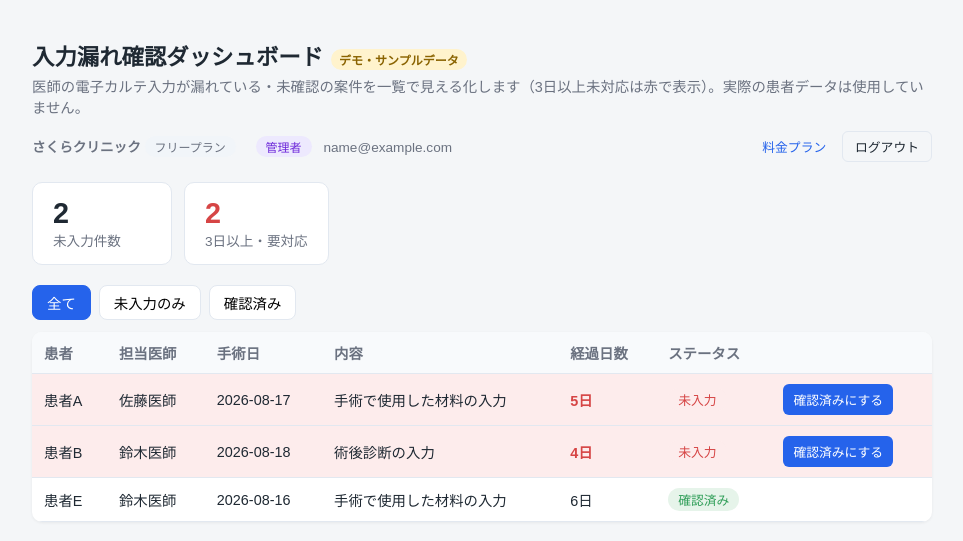
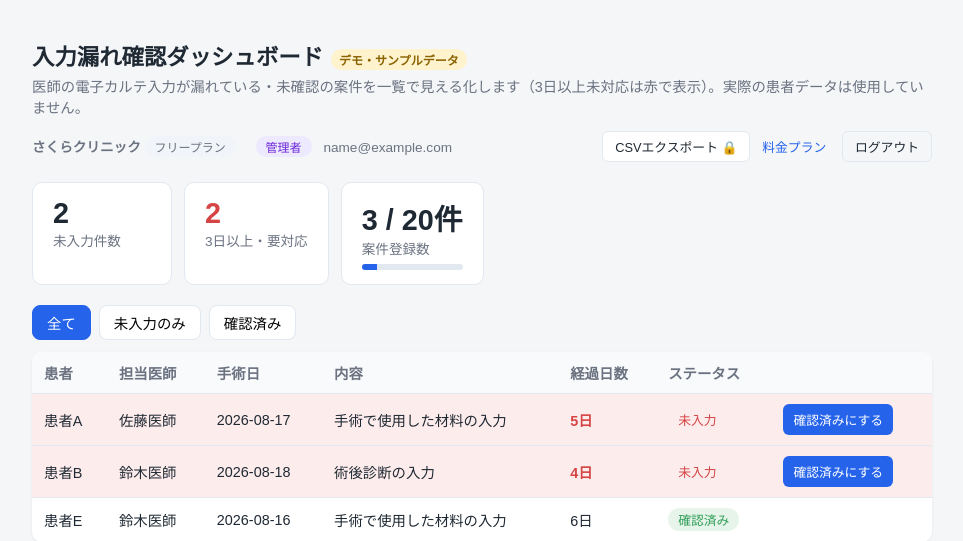
Before and after one commit to HelloJasmin999/nyuryoku-check-dashboard, a Flask app: page / in a window 1280 px wide. Shown: the top 541 px of the page, without its empty margins (158-1121 px from the left). Run offline with Flask 3, Linux system fonts and the light colour scheme; the visitor is signed in with stand-in values (Sample User, id 1); data comes from the database, SQL or seed files in the repository.

Commit message:
feat: プラン制限とメータリング（CSVエクスポートの機能ゲート・使用量可視化・アップグレード導線）
第20回課題。フリー/プロの使用量制限（20件）自体は第18回から存在していたため、
今回は新たにCSVエクスポートをプロプラン限定の機能ゲートとして追加し、
案件登録数の使用量カウンター表示と、上限到達時に押せるアップグレード導線を実装した。

- GET /api/cases/export: 管理者専用、フリープランは403(upgrade_required)
- GET /api/cases: summaryにcase_count/case_limit/planを追加
- index.html: 使用量バー表示、鍵付きエクスポートボタン、アップグレードリンク

```diff
--- a/server.py
+++ b/server.py
@@ -1,3 +1,5 @@
+import csv
+import io
 import os
 import re
 import secrets
@@ -492,6 +494,7 @@ def list_tenants():
 @login_required_api
 def list_cases():
     tenant_id = current_user()["tenant_id"]
+    tenant = get_tenant(tenant_id)
 
     status = request.args.get("status", "all")
     db = get_db()
@@ -513,9 +516,15 @@ def list_cases():
         "SELECT * FROM cases WHERE tenant_id = ? AND status = '未入力'", (tenant_id,)
     ).fetchall()
     open_cases = [row_to_case(r) for r in open_cases]
+    total_case_count = db.execute(
+        "SELECT COUNT(*) FROM cases WHERE tenant_id = ?", (tenant_id,)
+    ).fetchone()[0]
     summary = {
         "open_count": len(open_cases),
         "urgent_count": sum(1 for c in open_cases if c["urgent"]),
+        "plan": tenant["plan"],
+        "case_count": total_case_count,
+        "case_limit": None if tenant["plan"] == PLAN_PRO else FREE_PLAN_CASE_LIMIT,
     }
     return jsonify({"cases": cases, "summary": summary})
 
@@ -595,6 +604,53 @@ def resolve_case(case_id):
     )
     db.commit()
     return jsonify({"ok": True})
+
+
+@app.route("/api/cases/export", methods=["GET"])
+@admin_required_api
+def export_cases_csv():
+    """案件一覧をCSVで書き出す（第20回・プラン制限とメータリング＝①機能ゲート）。
+
+    "量"ではなく"機能そのもの"をプロプラン限定にする例として、
+    CSVエクスポートを選んだ。フリープランでも画面上のダッシュボードは
+    無制限に見られるが、データを持ち出す（バックアップ・他ツール連携）
+    機能だけはプロプランの価値として区切る。
+    """
+    tenant_id = current_user()["tenant_id"]
+    tenant = get_tenant(tenant_id)
+    if tenant["plan"] != PLAN_PRO:
+        return (
+            jsonify(
+                {
+                    "error": "CSVエクスポートはプロプラン限定の機能です。"
+                    "プロプランにアップグレードするとご利用いただけます。",
+                    "upgrade_required": True,
+                }
+            ),
+            403,
+        )
+
+    db = get_db()
+    rows = db.execute(
+        "SELECT * FROM cases WHERE tenant_id = ? ORDER BY id", (tenant_id,)
+    ).fetchall()
+
+    output = io.StringIO()
+    writer = csv.writer(output)
+    writer.writerow(["患者", "担当医師", "手術日", "内容", "経過日数", "ステータス"])
+    for row in rows:
+        c = row_to_case(row)
+        writer.writerow(
+            [c["patient_label"], c["doctor_name"], c["surgery_date"], c["item"], c["days_elapsed"], c["status"]]
+        )
+
+    # 先頭にBOMを付けないと、Excelで開いたときに日本語が文字化けする
+    csv_body = "﻿" + output.getvalue()
+    return app.response_class(
+        csv_body,
+        mimetype="text/csv",
+        headers={"Content-Disposition": "attachment; filename=cases.csv"},
+    )
 
 
 # ---------------------------------------------------------------------------
--- a/templates/index.html
+++ b/templates/index.html
@@ -121,6 +121,36 @@
   }
   #msg-box.error { background: #fdecec; color: var(--urgent); border: 1px solid #f3b4b4; display: block; }
   #msg-box.info { background: #e8f0fe; color: var(--accent); border: 1px solid #b6cdf9; display: block; }
+  #msg-box a.upgrade-link {
+    margin-left: 10px;
+    font-weight: bold;
+    color: inherit;
+    text-decoration: underline;
+    white-space: nowrap;
+  }
+
+  .usage-card { min-width: 200px; }
+  .usage-card .bar {
+    height: 6px;
+    border-radius: 3px;
+    background: var(--border);
+    margin-top: 6px;
+    overflow: hidden;
+  }
+  .usage-card .bar-fill { height: 100%; background: var(--accent); }
+  .usage-card .bar-fill.near-limit { background: var(--urgent); }
+  .usage-card .num.pro { color: var(--ok); font-size: 1rem; }
+
+  .export-btn {
+    background: var(--card-bg);
+    border: 1px solid var(--border);
+    border-radius: 6px;
+    padding: 5px 12px;
+    cursor: pointer;
+    font-size: 0.8rem;
+    color: var(--text);
+    margin-right: 8px;
+  }
 
   form#add-form {
     background: var(--card-bg);
@@ -208,6 +238,7 @@
       <span>{{ user_email }}</span>
     </div>
     <div>
+      {% if is_admin %}<button id="export-btn" class="export-btn" type="button">CSVエクスポート{% if tenant_plan != 'pro' %} 🔒{% endif %}</button>{% endif %}
       <a id="pricing-link" href="/pricing">料金プラン</a>
       <button id="logout-btn" type="button">ログアウト</button>
     </div>
@@ -223,6 +254,11 @@
     <div class="card urgent">
       <div class="num" id="urgent-count">-</div>
       <div class="label">{{ urgent_days }}日以上・要対応</div>
+    </div>
+    <div class="card usage-card">
+      <div class="num" id="usage-count">-</div>
+      <div class="label">案件登録数</div>
+      <div class="bar" id="usage-bar" style="display:none;"><div class="bar-fill" id="usage-bar-fill"></div></div>
     </div>
   </div>
 
@@ -267,9 +303,71 @@
 const caseList = document.getElementById('case-list');
 const openCountEl = document.getElementById('open-count');
 const urgentCountEl = document.getElementById('urgent-count');
+const usageCountEl = document.getElementById('usage-count');
+const usageBarEl = document.getElementById('usage-bar');
+const usageBarFillEl = document.getElementById('usage-bar-fill');
+const exportBtn = document.getElementById('export-btn');
 const msgBox = document.getElementById('msg-box');
 const tabs = document.querySelectorAll('.tabs button');
 let currentStatus = 'all';
+
+function showUpgradeMessage(text) {
+  msgBox.className = 'error';
+  msgBox.innerHTML = '';
+  msgBox.appendChild(document.createTextNode(text));
+  const link = document.createElement('a');
+  link.href = '/pricing';
+  link.className = 'upgrade-link';
+  link.textContent = 'プロプランにアップグレードする →';
+  msgBox.appendChild(link);
+}
+
+function renderUsage(summary) {
+  if (summary.case_limit === null) {
+    usageCountEl.textContent = `${summary.case_count}件`;
+    usageCountEl.classList.add('pro');
+    usageBarEl.style.display = 'none';
+    return;
+  }
+  usageCountEl.classList.remove('pro');
+  usageCountEl.textContent = `${summary.case_count} / ${summary.case_limit}件`;
+  usageBarEl.style.display = 'block';
+  const ratio = Math.min(1, summary.case_count / summary.case_limit);
+  usageBarFillEl.style.width = `${ratio * 100}%`;
+  usageBarFillEl.classList.toggle('near-limit', ratio >= 0.8);
+}
+
+if (exportBtn) {
+  exportBtn.addEventListener('click', async () => {
+    exportBtn.disabled = true;
+    try {
+      const res = await fetch('/api/cases/export');
+      if (await handleAuthExpired(res)) return;
+      if (!res.ok) {
+        const data = await res.json();
+        if (data.upgrade_required) {
+          showUpgradeMessage(data.error);
+        } else {
+          showMessage(data.error || 'エクスポートに失敗しました。', 'error');
+        }
+        return;
+      }
+      const blob = await res.blob();
+      const url = URL.createObjectURL(blob);
+      const a = document.createElement('a');
+      a.href = url;
+      a.download = 'cases.csv';
+      document.body.appendChild(a);
+      a.click();
+      a.remove();
+      URL.revokeObjectURL(url);
+    } catch (e) {
+      showMessage('エクスポートに失敗しました。', 'error');
+    } finally {
+      exportBtn.disabled = false;
+    }
+  });
+}
 
 document.getElementById('logout-btn').addEventListener('click', async () => {
   await fetch('/api/logout', { method: 'POST' });
@@ -301,6 +399,7 @@ async function loadCases() {
     renderCases(data.cases);
     openCountEl.textContent = data.summary.open_count;
     urgentCountEl.textContent = data.summary.urgent_count;
+    renderUsage(data.summary);
   } catch (e) {
     showMessage('一覧の読み込みに失敗しました。時間を置いて再度お試しください。', 'error');
   }
@@ -396,7 +495,14 @@ if (addForm) {
       });
       if (await handleAuthExpired(res)) return;
       const data = await res.json();
-      if (!res.ok) throw new Error(data.error || '追加に失敗しました');
+      if (!res.ok) {
+        if (data.upgrade_required) {
+          showUpgradeMessage(data.error);
+        } else {
+          showMessage(data.error || '追加に失敗しました', 'error');
+        }
+        return;
+      }
       addForm.reset();
       showMessage('案件を追加しました。', 'info');
       loadCases();
```
Also changed, not shown: tests/test_server.py (+75 -0 lines).
